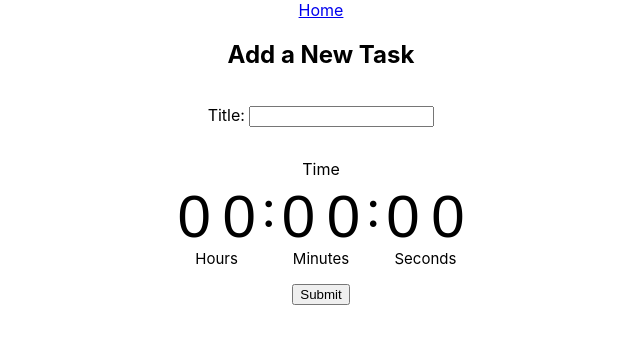
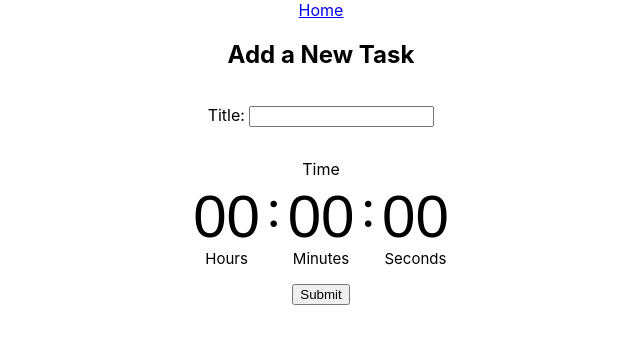
Before and after one commit to kovalen1618/priora, a React (Create React App) app: page /create in a window 1280 px wide. Shown: the top 344 px of the page, without its empty margins (319-959 px from the left). Built offline with nearby package versions, Linux system fonts and the light colour scheme; the HTML template or start-up script is replaced by a standard one.

Commit message:
Found setTime solution and refactored inputs

```diff
--- a/src/pages/create/Create.css
+++ b/src/pages/create/Create.css
@@ -32,7 +32,7 @@
     background-color: transparent;
     text-align: center;
     font-size: 60px;
-    width: 35px;
+    width: 70px;
     height: 55px;
     cursor: pointer;
     color: orangered;
--- a/src/pages/create/Create.js
+++ b/src/pages/create/Create.js
@@ -11,18 +11,23 @@ function Create({ closeModal }) {
     const [title, setTitle] = useState('');
 
     const [time, setTime] = useState(0);
-    const [hoursOne, setHoursOne] = useState(0);
-    const [hoursTwo, setHoursTwo] = useState(0);
-    const [minutesOne, setMinutesOne] = useState(0);
-    const [minutesTwo, setMinutesTwo] = useState(0);
-    const [secondsOne, setSecondsOne] = useState(0);
-    const [secondsTwo, setSecondsTwo] = useState(0);
+    // const [hoursOne, setHoursOne] = useState('');
+    // const [hoursTwo, setHoursTwo] = useState('');
+    // const [minutesOne, setMinutesOne] = useState(0);
+    // const [minutesTwo, setMinutesTwo] = useState(0);
+    // const [secondsOne, setSecondsOne] = useState(0);
+    // const [secondsTwo, setSecondsTwo] = useState(0);
+
+    const [hours, setHours] = useState('');
+    const [minutes, setMinutes] = useState('');
+    const [seconds, setSeconds] = useState('');
 
     const handleInputFocus = (e) => {
         const inputs = document.querySelectorAll(".time-input input");
         inputs.forEach(input => input.style.borderBottom = '3px solid transparent');
 
         e.target.style.borderBottom = '3px solid black';
+        console.log(e.target.value)
     }
 
     const [isSubmitting, setIsSubmitting] = useState(false);
@@ -65,16 +70,10 @@ function Create({ closeModal }) {
                             <div className='time-input'>
                                 <input
                                     type='text'
-                                    placeholder='0'
-                                    onChange={(e) => setHoursOne(e.target.value)}
-                                    value={hoursOne > 0 && hoursOne <= 9 ? hoursOne : ''}
-                                    onFocus={handleInputFocus}
-                                />
-                                <input
-                                    type='text'
-                                    placeholder='0'
-                                    onChange={(e) => setHoursTwo(e.target.value)}
-                                    value={hoursTwo > 0 && hoursTwo <= 9 ? hoursTwo : ''}
+                                    placeholder='00'
+                                    maxLength={2}
+                                    onChange={(e) => setHours(parseInt(e.target.value.replace(/\D/g, '')))}
+                                    value={hours}
                                     onFocus={handleInputFocus}
                                 />
                             </div>
@@ -85,16 +84,10 @@ function Create({ closeModal }) {
                             <div className='time-input'>
                                 <input
                                     type='text'
-                                    placeholder='0'
-                                    onChange={(e) => setMinutesOne(e.target.value)}
-                                    value={minutesOne > 0 && minutesOne <= 9 ? minutesOne : ''}
-                                    onFocus={handleInputFocus}
-                                />
-                                <input
-                                    type='text'
-                                    placeholder='0'
-                                    onChange={(e) => setMinutesTwo(e.target.value)}
-                                    value={minutesTwo > 0 && minutesTwo <= 9 ? minutesTwo : ''}
+                                    placeholder='00'
+                                    maxLength={2}
+                                    onChange={(e) => setMinutes(parseInt(e.target.value.replace(/\D/g, '')))}
+                                    value={minutes}
                                     onFocus={handleInputFocus}
                                 />
                             </div>
@@ -105,16 +98,10 @@ function Create({ closeModal }) {
                             <div className='time-input'>
                                 <input
                                     type='text'
-                                    placeholder='0'
-                                    onChange={(e) => setSecondsOne(e.target.value)}
-                                    value={secondsOne > 0 && secondsOne <= 9 ? secondsOne : ''}
-                                    onFocus={handleInputFocus}
-                                />
-                                <input
-                                    type='text'
-                                    placeholder='0'
-                                    onChange={(e) => setSecondsTwo(e.target.value)}
-                                    value={secondsTwo > 0 && secondsTwo <= 9 ? secondsTwo : ''}
+                                    placeholder='00'
+                                    maxLength={2}
+                                    onChange={(e) => setSeconds(parseInt(e.target.value.replace(/\D/g, '')))}
+                                    value={seconds}
                                     onFocus={handleInputFocus}
                                 />
                             </div>
@@ -128,15 +115,16 @@ function Create({ closeModal }) {
                     disabled={isSubmitting}
                     className='submit-form-button'
                     onClick={() => {
-                        setTime((parseInt(hoursOne + hoursTwo) * 60) + parseInt(minutesOne + minutesTwo) + (parseFloat(secondsOne + secondsTwo) / 60))
+                        setTime((seconds / 60) + minutes + (hours * 60))
                         console.log({
-                            hoursOne,
-                            hoursTwo,
-                            minutesOne,
-                            minutesTwo,
-                            secondsOne,
-                            secondsTwo
+                            time,
+                            hours,
+                            minutes,
+                            seconds
                         })
+                        console.log(
+                            parseInt(hours)
+                        )
                     }}
                 >Submit</button>
 
```
